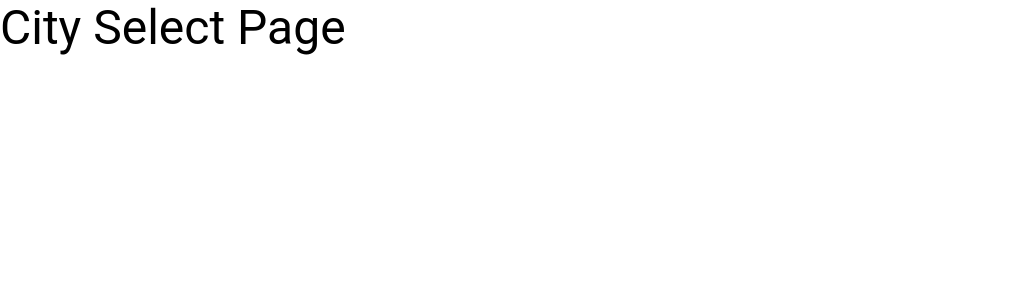
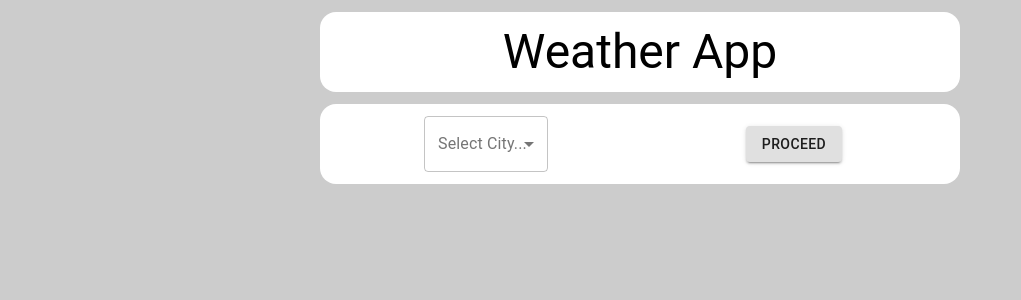
Before and after one commit to JDCRecomendable/weather-app-react, a React (Create React App) app: page / in a window 1280 px wide. Shown: the top 300 px of the page, without its empty margins (0-1021 px from the left). Built offline with nearby package versions, Linux system fonts and the light colour scheme.

Commit message:
Complete basic city selection page

```diff
--- a/src/App.css
+++ b/src/App.css
@@ -1,4 +1,19 @@
-.App {
+body {
+  background-color: #CCC;
+}
+
+.appTitle, .subActivity {
+  background-color: #FFF;
+  border-radius: 16px;
+  padding: 12px;
+  margin: 12px;
+}
+
+.subActivity {
+  margin-top: 0;
+}
+
+/* .App {
   text-align: center;
 }
 
@@ -35,4 +50,4 @@
   to {
     transform: rotate(360deg);
   }
-}
+} */
--- a/src/App.js
+++ b/src/App.js
@@ -1,6 +1,6 @@
 import './App.css';
 import { BrowserRouter, Route } from 'react-router-dom';
-import { createMuiTheme } from '@material-ui/core';
+import { createMuiTheme, Grid, Typography } from '@material-ui/core';
 import { ThemeProvider } from '@material-ui/styles';
 import CitySelect from './views/citySelect';
 import Weather from './views/weather';
@@ -15,12 +15,21 @@ const theme = createMuiTheme({
 function App() {
   return (
     <ThemeProvider theme={theme}>
-      <div>
-        <BrowserRouter>
-          <Route exact path="/" component={CitySelect}></Route>
-          <Route exact path="/weather" component={Weather}></Route>
-        </BrowserRouter>
-      </div>
+      <Grid container justify="center">
+        <Grid container className="appTitle" md={8} lg={6} justify="center">
+          <Typography variant="h3" align="center">
+            Weather App
+          </Typography>
+        </Grid>
+      </Grid>
+      <Grid container justify="center">
+        <Grid container className="subActivity" md={8} lg={6} justify="center">
+          <BrowserRouter>
+            <Route exact path="/" component={CitySelect}></Route>
+            <Route exact path="/weather" component={Weather}></Route>
+          </BrowserRouter>
+        </Grid>
+      </Grid>
     </ThemeProvider>
     // <div className="App">
     //   <header className="App-header">
--- /dev/null
+++ b/src/components/CitySelector.js
@@ -0,0 +1,37 @@
+import React from "react";
+import { FormControl, InputLabel, Select } from "@material-ui/core";
+
+export default function CitySelector() {
+    const [state, setState] = React.useState({
+        city: "",
+        name: "",
+    });
+
+    const handleChange = (event) => {
+        const name = event.target.name;
+        setState({
+            ...state,
+            [name]: event.target.value,
+        });
+    };
+
+    return (
+        <FormControl variant="outlined">
+            <InputLabel>Select City...</InputLabel>
+            <Select
+                native
+                value={state.city}
+                label="City"
+                onChange={handleChange}
+                inputProps={{
+                    name: 'city',
+                }}
+            >
+                <option value="" />
+                <option value="akl">Auckland</option>
+                <option value="mel">Melbourne</option>
+                <option value="syd">Syndey</option>
+            </Select>
+        </FormControl>
+    );
+}
--- a/src/views/citySelect.js
+++ b/src/views/citySelect.js
@@ -1,13 +1,16 @@
-import { Grid, Typography } from "@material-ui/core"
+import { Grid, Button } from "@material-ui/core"
+import "./citySelect.css"
+import CitySelector from "../components/CitySelector";
 
 export default function CitySelect() {
     return (
-        <div>
-            <Grid container>
-                <Typography variant="h3">
-                    City Select Page
-                </Typography>
+        <Grid container justify="center" align="center" alignItems="center">
+            <Grid item xs>
+                <CitySelector />
             </Grid>
-        </div>
+            <Grid item xs>
+                <Button variant="contained">Proceed</Button>
+            </Grid>
+        </Grid>
     )
 }
```
Also changed, not shown: src/views/citySelect.css (added).
